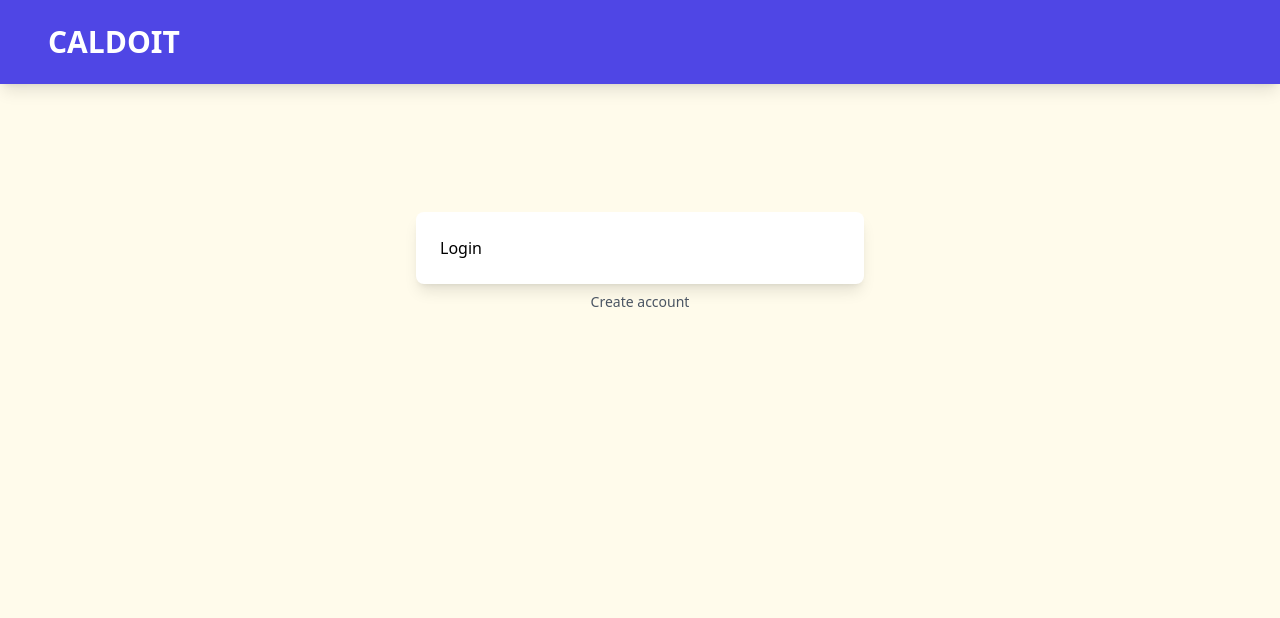
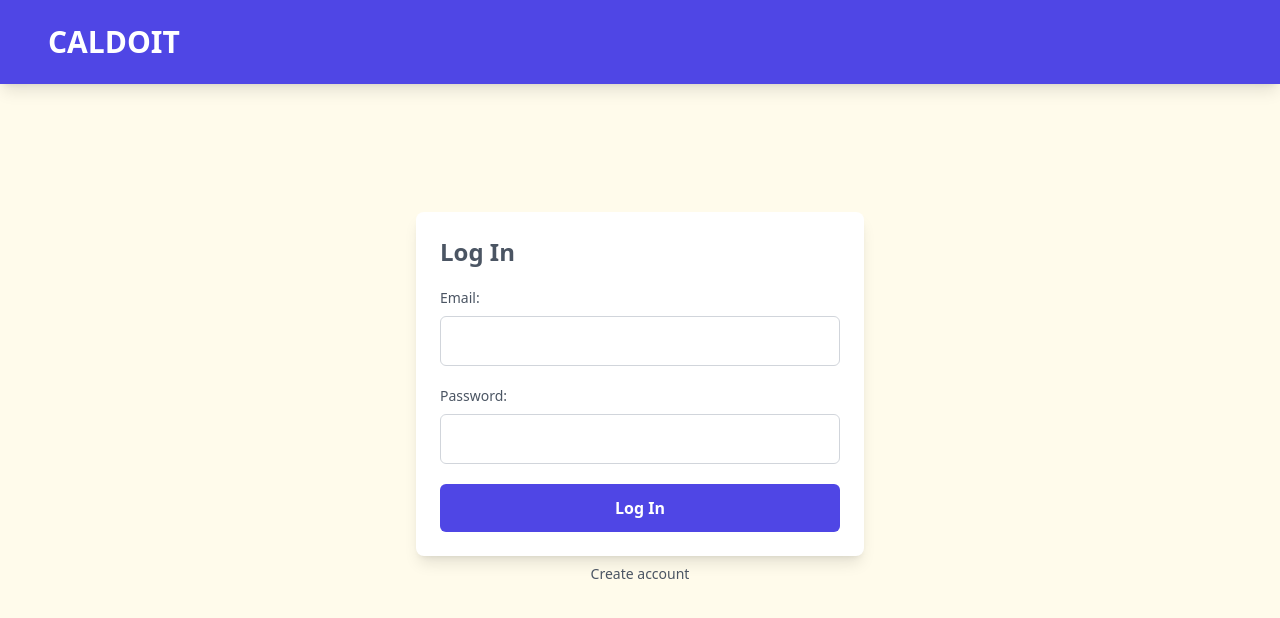
Before and after one commit to jtnovellis/dinamicapps-front, a React (Vite) app: page /login in a window 1280 px wide. Shown: the top 618 px of the page. Built offline with nearby package versions, Linux system fonts and the light colour scheme; no server answers.

Commit message:
feat: add login page

```diff
--- a/src/context/AuthContext.tsx
+++ b/src/context/AuthContext.tsx
@@ -27,8 +27,8 @@ export type AuthContext = {
     },
     unknown,
     {
-      email: string
-      password: string
+      email?: string
+      password?: string
     },
     unknown
   >
@@ -78,7 +78,13 @@ export function AuthProvider({ children }: AuthProviderProps) {
   })
 
   const login = useMutation({
-    mutationFn: ({ email, password }: { email: string; password: string }) => {
+    mutationFn: ({
+      email,
+      password,
+    }: {
+      email?: string
+      password?: string
+    }) => {
       return api.post('/auth/local/login', { email, password }).then(
         res =>
           res.data as {
--- a/src/pages/Login.tsx
+++ b/src/pages/Login.tsx
@@ -1,3 +1,58 @@
+import { FormEvent, useRef } from 'react'
+import { useAuthentication } from '../hooks/useAthentication'
+
 export default function Login() {
-  return <div>Login</div>
+  const { login } = useAuthentication()
+  const emailRef = useRef<HTMLInputElement>(null)
+  const passwordRef = useRef<HTMLInputElement>(null)
+
+  function handleSubmit(e: FormEvent) {
+    e.preventDefault()
+
+    if (login.isLoading) return
+
+    const email = emailRef.current?.value
+    const password = passwordRef.current?.value
+
+    if (email === '' || password === '') return
+
+    login.mutate({ email, password })
+  }
+
+  return (
+    <form className='flex flex-col gap-y-5' onSubmit={handleSubmit}>
+      <h1 className='text-gray-600 font-bold text-2xl'>Log In</h1>
+      <div className='flex flex-col gap-2'>
+        <label htmlFor='email' className='text-gray-600 text-sm'>
+          Email:
+        </label>
+        <input
+          autoFocus
+          required
+          ref={emailRef}
+          type='email'
+          className='focus:outline-none border border-gray-300 rounded-md p-3 text-gray-600'
+        />
+      </div>
+      <div className='flex flex-col gap-2'>
+        <label htmlFor='password' className='text-gray-600 text-sm'>
+          Password:
+        </label>
+        <input
+          required
+          title='Must contain at least 4 or more characters'
+          pattern='.{4,}'
+          ref={passwordRef}
+          type='password'
+          className='focus:outline-none border border-gray-300 rounded-md p-3 text-gray-600'
+        />
+      </div>
+      <button
+        type='submit'
+        className='bg-indigo-600 rounded-md p-3 text-white font-bold'
+      >
+        Log In
+      </button>
+    </form>
+  )
 }
--- a/src/pages/SignUp.tsx
+++ b/src/pages/SignUp.tsx
@@ -24,6 +24,7 @@ export default function SignUp() {
 
   return (
     <form className='flex flex-col gap-y-5' onSubmit={handleSubmit}>
+      <h1 className='text-gray-600 font-bold text-2xl'>Sign Up</h1>
       <div className='flex flex-col gap-2'>
         <label htmlFor='name' className='text-gray-600 text-sm'>
           Name:
```
